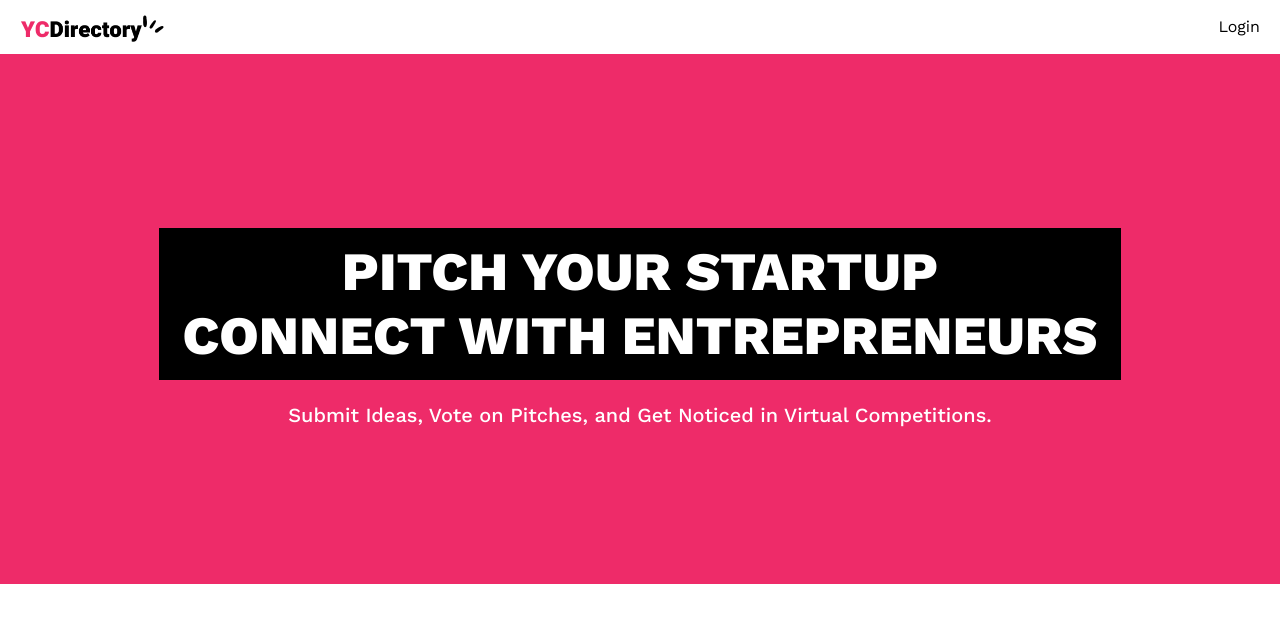
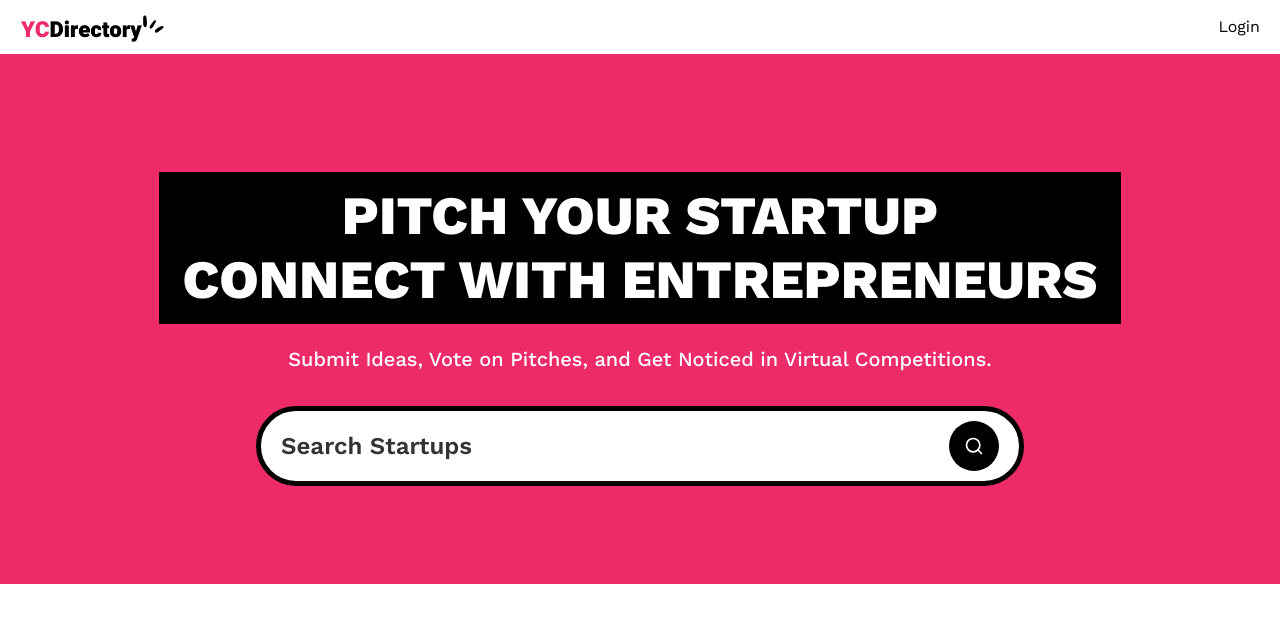
Before and after one commit to MahfuzAnan/NEXT-JS-Learning, a Next.js app in the folder yc_directory/: page / in a window 1280 px wide. Shown: the top 622 px of the page. Built offline with nearby package versions, Linux system fonts and the light colour scheme; no server answers.

Commit message:
Search Form Completed.

```diff
--- a/yc_directory/app/(root)/layout.tsx
+++ b/yc_directory/app/(root)/layout.tsx
@@ -1,4 +1,4 @@
-import Navbar from "../components/Navbar"
+import Navbar from "../../components/Navbar"
 
 export default function layout({ children }: Readonly<{ children: React.ReactNode }>) {
     return (
--- a/yc_directory/app/(root)/page.tsx
+++ b/yc_directory/app/(root)/page.tsx
@@ -1,6 +1,12 @@
 import Image from "next/image";
+import SearchForm from "../../components/SearchForm";
 
-export default function Home() {
+export default async function Home({
+  searchParams,
+}: {
+  searchParams: Promise<{ query?: string }>;
+}) {
+  const query = (await searchParams).query;
   return (
     <>
       <section className="pink_container">
@@ -12,6 +18,7 @@
           Submit Ideas, Vote on Pitches, and Get Noticed in Virtual
           Competitions.
         </p>
+        <SearchForm query={query}/>
       </section>
     </>
   );
--- /dev/null
+++ b/yc_directory/components/SearchForm.tsx
@@ -0,0 +1,26 @@
+import Form from "next/form";
+import SearchFormReset from "./SearchFormReset";
+import { Search } from "lucide-react";
+
+const SearchForm = ({ query }: { query?: string }) => {
+  return (
+    <Form action="/" scroll={false} className="search-form">
+      <input
+        name="query"
+        defaultValue={query}
+        className="search-input"
+        placeholder="Search Startups"
+      />
+
+      <div className="flex gap-2">
+        {query && <SearchFormReset />}
+
+        <button type="submit" className="search-btn text-white">
+          <Search className="size-5"/>
+        </button>
+      </div>
+    </Form>
+  );
+};
+
+export default SearchForm;
--- /dev/null
+++ b/yc_directory/components/SearchFormReset.tsx
@@ -0,0 +1,20 @@
+"use client"
+import Link from "next/link";
+import { X } from "lucide-react";
+
+const SearchFormReset = () => {
+    const reset = ()=>{
+        const form = document.querySelector('search-form') as HTMLFormElement;
+
+    if (form) form.reset();
+    }
+  return (
+    <button type="reset" onClick={reset}>
+        <Link href="/" className="search-btn text-white">
+        <X className="size-5"/>
+        </Link>
+    </button>
+  )
+}
+
+export default SearchFormReset
--- /dev/null
+++ b/yc_directory/components/ui/button.tsx
@@ -0,0 +1,57 @@
+import * as React from "react"
+import { Slot } from "@radix-ui/react-slot"
+import { cva, type VariantProps } from "class-variance-authority"
+
+import { cn } from "@/lib/utils"
+
+const buttonVariants = cva(
+  "inline-flex items-center justify-center gap-2 whitespace-nowrap rounded-md text-sm font-medium transition-colors focus-visible:outline-none focus-visible:ring-1 focus-visible:ring-ring disabled:pointer-events-none disabled:opacity-50 [&_svg]:pointer-events-none [&_svg]:size-4 [&_svg]:shrink-0",
+  {
+    variants: {
+      variant: {
+        default:
+          "bg-primary text-primary-foreground shadow hover:bg-primary/90",
+        destructive:
+          "bg-destructive text-destructive-foreground shadow-sm hover:bg-destructive/90",
+        outline:
+          "border border-input bg-background shadow-sm hover:bg-accent hover:text-accent-foreground",
+        secondary:
+          "bg-secondary text-secondary-foreground shadow-sm hover:bg-secondary/80",
+        ghost: "hover:bg-accent hover:text-accent-foreground",
+        link: "text-primary underline-offset-4 hover:underline",
+      },
+      size: {
+        default: "h-9 px-4 py-2",
+        sm: "h-8 rounded-md px-3 text-xs",
+        lg: "h-10 rounded-md px-8",
+        icon: "h-9 w-9",
+      },
+    },
+    defaultVariants: {
+      variant: "default",
+      size: "default",
+    },
+  }
+)
+
+export interface ButtonProps
+  extends React.ButtonHTMLAttributes<HTMLButtonElement>,
+    VariantProps<typeof buttonVariants> {
+  asChild?: boolean
+}
+
+const Button = React.forwardRef<HTMLButtonElement, ButtonProps>(
+  ({ className, variant, size, asChild = false, ...props }, ref) => {
+    const Comp = asChild ? Slot : "button"
+    return (
+      <Comp
+        className={cn(buttonVariants({ variant, size, className }))}
+        ref={ref}
+        {...props}
+      />
+    )
+  }
+)
+Button.displayName = "Button"
+
+export { Button, buttonVariants }
--- a/yc_directory/package.json
+++ b/yc_directory/package.json
@@ -15,6 +15,7 @@
     "next": "$next"
   },
   "dependencies": {
+    "@radix-ui/react-slot": "^1.1.1",
     "@tailwindcss/typography": "^0.5.16",
     "class-variance-authority": "^0.7.1",
     "clsx": "^2.1.1",
```
Also changed, not shown: yc_directory/components/Navbar.tsx (renamed from yc_directory/app/components/Navbar.tsx), 1 other file (tests, documents, lock files or other folders).
